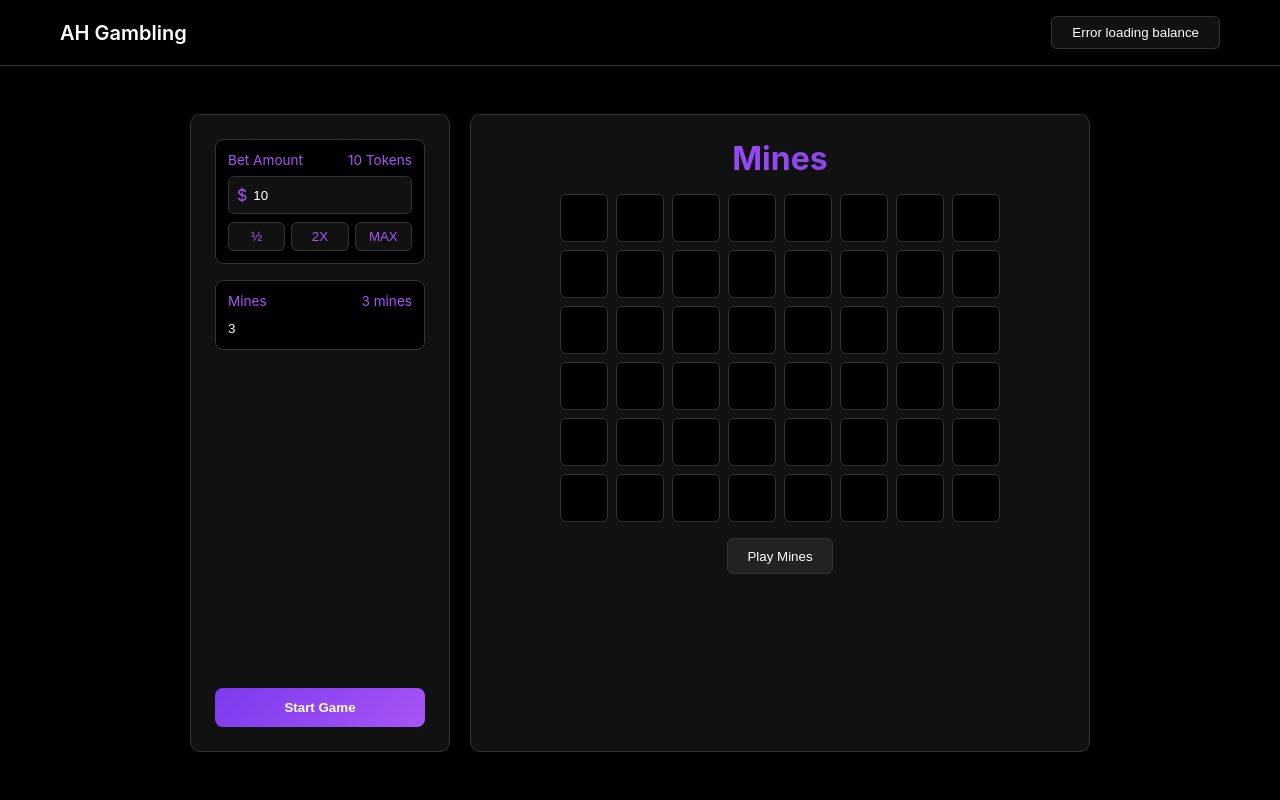
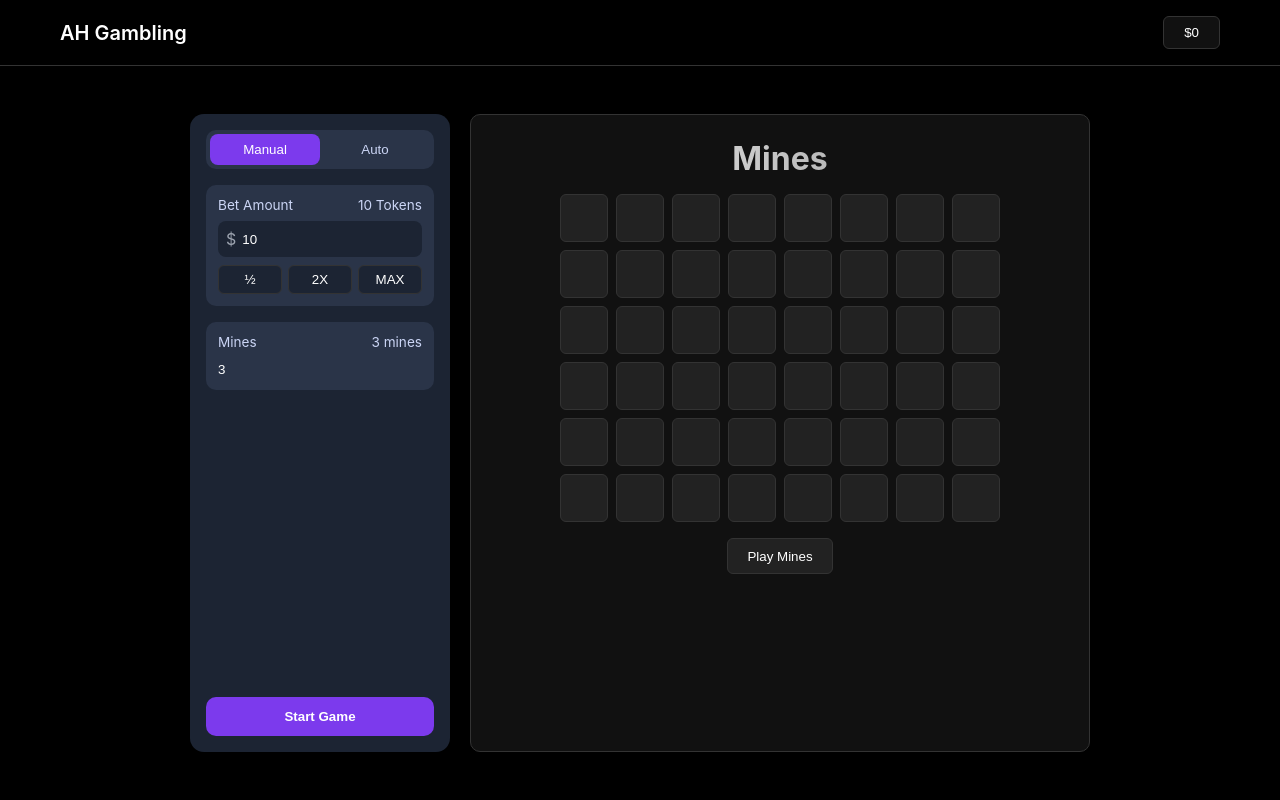
Before and after one commit to lumerions/arcadehavensite, a FastAPI app: template templates/mines.html in a window 1280 px wide. Run offline with FastAPI, Linux system fonts and the light colour scheme; the template is opened without the code that fills it, so the values that code supplies are empty; some libraries are stand-ins or nearby versions.

Commit message:
Update mines.html

```diff
--- a/templates/mines.html
+++ b/templates/mines.html
@@ -80,7 +80,7 @@ main {
     padding: 3rem 1rem;
 }
 
-/* ============== MINES LAYOUT ============== */
+/* ================= MINES LAYOUT ================= */
 
 .mines-layout {
     display: flex;
@@ -89,46 +89,65 @@ main {
     width: 100%;
 }
 
-/* LEFT MENU (MATCHES CARD STYLE) */
+/* LEFT MENU */
 .mines-menu {
     width: 260px;
-    background: #111;
-    border: 1px solid #333;
-    border-radius: 10px;
-    padding: 1.5rem;
+    background: #1c2433;
+    border-radius: 14px;
+    padding: 16px;
     display: flex;
     flex-direction: column;
     gap: 16px;
 }
 
+.mode-toggle {
+    display: flex;
+    background: #2a3448;
+    border-radius: 10px;
+    padding: 4px;
+}
+
+.mode {
+    flex: 1;
+    border: none;
+    background: transparent;
+    color: #cbd5f5;
+    padding: 8px;
+    border-radius: 8px;
+    cursor: pointer;
+}
+
+.mode.active {
+    background: #7c3aed;
+    color: #fff;
+}
+
 .menu-group {
-    background: #000;
-    border: 1px solid #333;
+    background: #2a3448;
     padding: 12px;
-    border-radius: 8px;
+    border-radius: 10px;
 }
 
 .menu-label {
     display: flex;
     justify-content: space-between;
     font-size: .85rem;
-    color: #a855f7;
+    color: #cbd5f5;
     margin-bottom: 8px;
 }
 
 .bet-input {
     display: flex;
     align-items: center;
-    background: #111;
-    border: 1px solid #333;
-    border-radius: 6px;
+    background: #1c2433;
+    border-radius: 8px;
     padding: 8px;
     margin-bottom: 8px;
 }
 
 .bet-input span {
     margin-right: 6px;
-    color: #a855f7;
+    color: #9ca3af;
 }
 
 .bet-input input,
@@ -147,34 +166,27 @@ main {
 
 .bet-actions button {
     flex: 1;
-    background: #111;
+    background: #1c2433;
     border: 1px solid #333;
-    color: #a855f7;
+    color: #fff;
     padding: 6px;
     border-radius: 6px;
     cursor: pointer;
 }
 
-.bet-actions button:hover {
-    background: #1a1a1a;
-}
-
-/* PURPLE START BUTTON */
 .start-btn {
     margin-top: auto;
-    background: linear-gradient(135deg, #7c3aed, #a855f7);
+    background: #7c3aed;
     border: none;
     padding: 12px;
-    border-radius: 8px;
+    border-radius: 10px;
     font-weight: 600;
     cursor: pointer;
 }
 
-.start-btn:hover {
-    filter: brightness(1.1);
-}
+.start-btn:hover { background: #6d28d9; }
 
-/* RIGHT GAME CARD */
+/* RIGHT GAME */
 .card {
     background: #111;
     border: 1px solid #333;
@@ -186,7 +198,7 @@ main {
 
 h1 {
     margin-bottom: 1rem;
-    background: linear-gradient(to right, #a855f7, #7c3aed);
+    background: linear-gradient(to right, #fff, #888);
     -webkit-background-clip: text;
     -webkit-text-fill-color: transparent;
 }
@@ -203,7 +215,7 @@ h1 {
 .cell {
     width: 48px;
     height: 48px;
-    background: #000;
+    background: #222;
     border: 1px solid #333;
     border-radius: 6px;
     cursor: pointer;
@@ -253,6 +265,10 @@ button:hover { background: #333; }
 
     <!-- LEFT MENU -->
     <div class="mines-menu">
+        <div class="mode-toggle">
+            <button class="mode active">Manual</button>
+            <button class="mode">Auto</button>
+        </div>
 
         <div class="menu-group">
             <div class="menu-label">
@@ -302,6 +318,7 @@ button:hover { background: #333; }
 </div>
 </main>
 
+<script>
 
     <script>
 
@@ -438,6 +455,7 @@ button:hover { background: #333; }
                 }
             };
     </script>
+</script>
 
 </body>
 </html>
```
